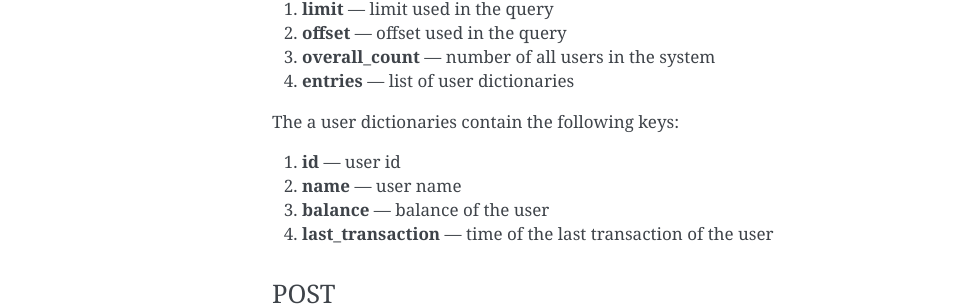
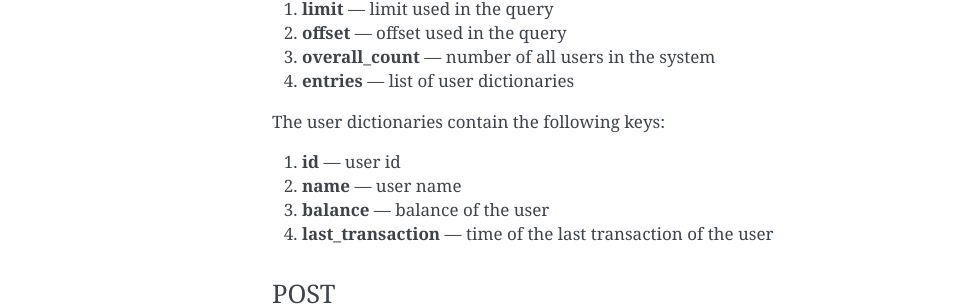
Before and after one commit to hackerspace-bootstrap/strichliste-django, a Sphinx documentation site: the page built from docs/api.rst, in a window 1280 px wide. Shown: the part 519-825 px from the top of the page, without its empty margins (148-1111 px from the left). Built offline with Sphinx 7.4.7, drawn with Linux system fonts in a browser that asks for light colours.

Commit message:
Fix typo

```diff
--- a/docs/api.rst
+++ b/docs/api.rst
@@ -25,7 +25,7 @@ The response consists of a dictionary containing the following keys:
 3. **overall_count** — number of all users in the system
 4. **entries** — list of user dictionaries
 
-The a user dictionaries contain the following keys:
+The user dictionaries contain the following keys:
 
 1. **id** — user id
 2. **name** — user name
```
